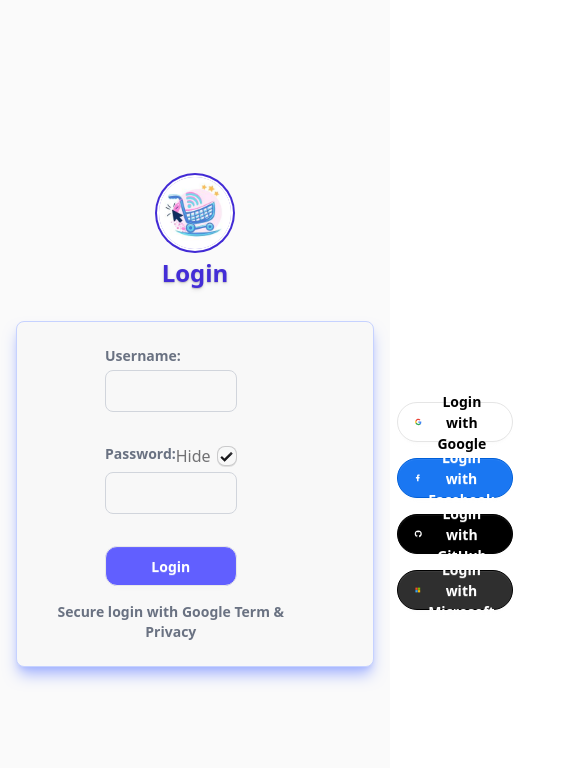
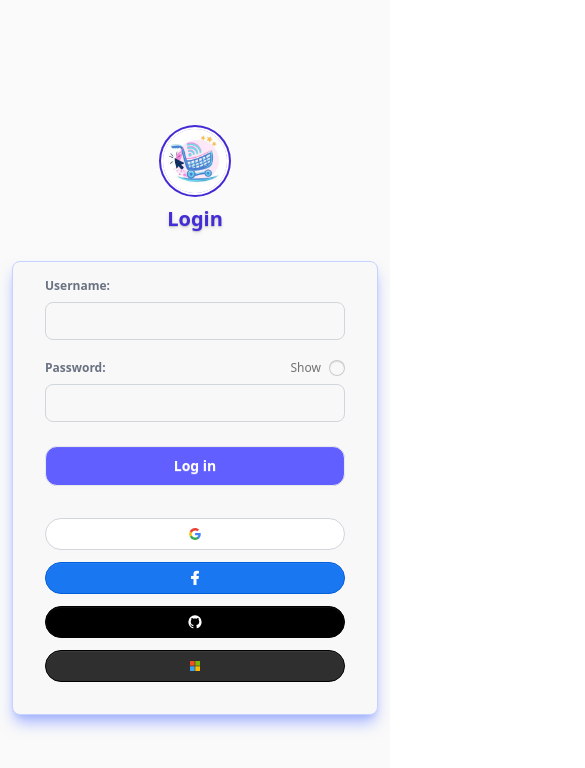
Before and after one commit to yalog607/frontend-lms-education, a React (Vite) app: page /login in a window 390 px wide. Shown: the top 768 px of the page, 585 px wide, since content can reach past the window. Built offline with nearby package versions, Linux system fonts and the light colour scheme.

Commit message:
responsive for login page

```diff
--- a/src/Pages/Login.jsx
+++ b/src/Pages/Login.jsx
@@ -22,23 +22,24 @@ const Login = () => {
         <title>Login | Yalina</title>
       </Helmet>
 
-      <div className="min-h-screen w-full flex flex-col items-center justify-center bg-zinc-50 px-4 sm:px-8 lg:px-16">
+      <div className="min-h-screen w-full flex flex-col items-center justify-center bg-zinc-50 px-3 sm:px-6 lg:px-8">
         <div className="avatar cursor-pointer" onClick={handleLogoClick}>
-          <div className="ring-primary ring-offset-base-100 w-18 rounded-full ring-2 ring-offset-2">
+          <div className="ring-primary ring-offset-base-100 w-16 sm:w-18 rounded-full ring-2 ring-offset-2">
             <img src={avatarImg} />
           </div>
         </div>
 
-        <h1 className="font-bold text-2xl my-2 text-indigo-700 text-shadow-md">
+        <h1 className="font-bold text-xl sm:text-2xl md:text-3xl my-3 sm:my-4 text-indigo-700 text-shadow-md">
           Login
         </h1>
 
-        <div className="bg-base-200 p-6 rounded-lg shadow-lg shadow-indigo-300 border border-indigo-200 w-full md:max-w-3/4 mt-6">
-          <div className="flex w-full">
-            <div className="w-full md:max-w-1/2 flex flex-col gap-4">
-              <div className="w-full flex flex-col items-center justify-center px-16 mb-4">
+        <div className="bg-base-200 p-4 sm:p-6 md:p-8 rounded-lg shadow-lg shadow-indigo-300 border border-indigo-200 w-full max-w-full sm:max-w-2xl md:max-w-4xl mt-4 sm:mt-6">
+          <div className="flex flex-col md:flex-row w-full gap-4 md:gap-0">
+            {/* Left Side - Login Form */}
+            <div className="w-full md:w-1/2 flex flex-col gap-3 sm:gap-4 px-4 sm:px-6 md:px-8">
+              <div className="w-full flex flex-col mb-2 sm:mb-4">
                 <label
-                  className="block font-bold text-sm self-start text-gray-500"
+                  className="block font-bold text-xs sm:text-sm text-gray-500 mb-2"
                   htmlFor="username"
                 >
                   Username:
@@ -47,23 +48,23 @@ const Login = () => {
                   type="text"
                   id="username"
                   onChange={(e) => setUsername(e.target.value)}
-                  className={`px-4 py-2 border border-gray-300 rounded-lg w-full mt-1 font-semibold text-md ${haveValue(username) ? "border-green-500 outline-green-500" : "border-gray-300"}`}
+                  className={`px-3 sm:px-4 py-2 border border-gray-300 rounded-lg w-full font-semibold text-sm sm:text-md focus:outline-none focus:border-indigo-500 focus:ring-2 focus:ring-indigo-200 transition ${haveValue(username) ? "border-green-500 outline-green-500" : "border-gray-300"}`}
                 />
               </div>
-              <div className="w-full flex flex-col items-center justify-center px-16 relative">
-                <div className="w-full flex justify-between items-center">
+              <div className="w-full flex flex-col relative">
+                <div className="w-full flex justify-between items-center mb-2">
                   <label
-                    className="block font-bold text-sm self-start text-gray-500"
+                    className="block font-bold text-xs sm:text-sm text-gray-500"
                     htmlFor="password"
                   >
                     Password:
                   </label>
-                  <label className="label">
-                    Hide
+                  <label className="label label-text-alt gap-2 cursor-pointer">
+                    <span className="text-xs sm:text-sm">Show</span>
                     <input
                       type="checkbox"
-                      className="checkbox checkbox-sm"
-                      checked={isHide}
+                      className="checkbox checkbox-xs sm:checkbox-sm"
+                      checked={!isHide}
                       onChange={() => setIsHide(!isHide)}
                     />
                   </label>
@@ -72,31 +73,32 @@ const Login = () => {
                   type={isHide ? "password" : "text"}
                   id="password"
                   onChange={(e) => setPassword(e.target.value)}
-                  className={`px-4 py-2 border border-gray-300 rounded-lg w-full mt-1 font-semibold text-md ${haveValue(password) ? "border-green-500 outline-green-500" : "border-gray-300"}`}
+                  className={`px-3 sm:px-4 py-2 border border-gray-300 rounded-lg w-full font-semibold text-sm sm:text-md focus:outline-none focus:border-indigo-500 focus:ring-2 focus:ring-indigo-200 transition ${haveValue(password) ? "border-green-500 outline-green-500" : "border-gray-300"}`}
                 />
               </div>
-              <div className="w-full flex flex-col items-center justify-center px-16">
-                <button className="btn mt-4 w-full bg-indigo-500 text-base-100 font-bold py-2 px-4 rounded-xl hover:bg-indigo-600 transition-colors duration-250">
-                  Login
+              <div className="w-full">
+                <button className="btn w-full mt-3 sm:mt-4 bg-indigo-500 text-white font-bold py-2 px-4 rounded-xl hover:bg-indigo-600 transition-colors duration-250 text-sm sm:text-base">
+                  Log in
                 </button>
               </div>
-              <p className="w-full  text-center text-sm text-gray-500 font-semibold">
-                Secure login with{" "}
-                <span className="font-bold">Google Term & Privacy</span>
-              </p>
             </div>
-            <div className="hidden md:flex divider divider-horizontal text-xs font-bold">
+
+            {/* Divider */}
+            <div className="hidden md:flex divider divider-horizontal m-0 text-xs font-bold">
               OR
             </div>
-            <div className="w-full md:max-w-1/2 grow mt-6 md:mt-0 flex flex-col justify-center gap-4 px-24">
+
+            {/* Right Side - Social Login */}
+            <div className="w-full md:w-1/2 flex flex-col justify-center gap-3 sm:gap-4 px-4 sm:px-6 md:px-8 md:py-0 py-4">
               {/* Google */}
-              <button className="btn rounded-full hover:drop-shadow-lg transition-all duration-250 bg-white text-black border-[#e5e5e5]">
+              <button className="btn btn-sm sm:btn-md rounded-full hover:drop-shadow-lg transition-all duration-250 bg-white text-black border border-gray-300 font-medium text-xs sm:text-sm md:text-base">
                 <svg
                   aria-label="Google logo"
                   width="16"
                   height="16"
                   xmlns="http://www.w3.org/2000/svg"
                   viewBox="0 0 512 512"
+                  className="w-4 h-4 sm:w-5 sm:h-5"
                 >
                   <g>
                     <path d="m0 0H512V512H0" fill="#fff"></path>
@@ -118,56 +120,61 @@ const Login = () => {
                     ></path>
                   </g>
                 </svg>
-                Login with Google
+                <span className="hidden sm:inline">Login with Google</span>
               </button>
 
               {/* Facebook */}
-              <button className="btn rounded-full hover:drop-shadow-lg transition-all duration-250 bg-[#1A77F2] text-white border-[#005fd8]">
+              <button className="btn btn-sm sm:btn-md rounded-full hover:drop-shadow-lg transition-all duration-250 bg-[#1A77F2] text-white font-medium text-xs sm:text-sm md:text-base border-[#005fd8]">
                 <svg
                   aria-label="Facebook logo"
                   width="16"
                   height="16"
                   xmlns="http://www.w3.org/2000/svg"
                   viewBox="0 0 32 32"
+                  className="w-4 h-4 sm:w-5 sm:h-5"
                 >
                   <path
                     fill="white"
                     d="M8 12h5V8c0-6 4-7 11-6v5c-4 0-5 0-5 3v2h5l-1 6h-4v12h-6V18H8z"
                   ></path>
                 </svg>
-                Login with Facebook
+                <span className="hidden sm:inline">Login with Facebook</span>
               </button>
 
-              <button className="btn rounded-full hover:drop-shadow-lg transition-all duration-250 bg-black text-white border-black">
+              {/* GitHub */}
+              <button className="btn btn-sm sm:btn-md rounded-full hover:drop-shadow-lg transition-all duration-250 bg-black text-white font-medium text-xs sm:text-sm md:text-base border-black">
                 <svg
                   aria-label="GitHub logo"
                   width="16"
                   height="16"
                   xmlns="http://www.w3.org/2000/svg"
                   viewBox="0 0 24 24"
+                  className="w-4 h-4 sm:w-5 sm:h-5"
                 >
                   <path
                     fill="white"
                     d="M12,2A10,10 0 0,0 2,12C2,16.42 4.87,20.17 8.84,21.5C9.34,21.58 9.5,21.27 9.5,21C9.5,20.77 9.5,20.14 9.5,19.31C6.73,19.91 6.14,17.97 6.14,17.97C5.68,16.81 5.03,16.5 5.03,16.5C4.12,15.88 5.1,15.9 5.1,15.9C6.1,15.97 6.63,16.93 6.63,16.93C7.5,18.45 8.97,18 9.54,17.76C9.63,17.11 9.89,16.67 10.17,16.42C7.95,16.17 5.62,15.31 5.62,11.5C5.62,10.39 6,9.5 6.65,8.79C6.55,8.54 6.2,7.5 6.75,6.15C6.75,6.15 7.59,5.88 9.5,7.17C10.29,6.95 11.15,6.84 12,6.84C12.85,6.84 13.71,6.95 14.5,7.17C16.41,5.88 17.25,6.15 17.25,6.15C17.8,7.5 17.45,8.54 17.35,8.79C18,9.5 18.38,10.39 18.38,11.5C18.38,15.32 16.04,16.16 13.81,16.41C14.17,16.72 14.5,17.33 14.5,18.26C14.5,19.6 14.5,20.68 14.5,21C14.5,21.27 14.66,21.59 15.17,21.5C19.14,20.16 22,16.42 22,12A10,10 0 0,0 12,2Z"
                   ></path>
                 </svg>
-                Login with GitHub
+                <span className="hidden sm:inline">Login with GitHub</span>
               </button>
 
-              <button className="btn rounded-full hover:drop-shadow-lg transition-all duration-250 bg-[#2F2F2F] text-white border-black">
+              {/* Microsoft */}
+              <button className="btn btn-sm sm:btn-md rounded-full hover:drop-shadow-lg transition-all duration-250 bg-[#2F2F2F] text-white font-medium text-xs sm:text-sm md:text-base border-black">
                 <svg
                   aria-label="Microsoft logo"
                   width="16"
                   height="16"
                   xmlns="http://www.w3.org/2000/svg"
                   viewBox="0 0 512 512"
+                  className="w-4 h-4 sm:w-5 sm:h-5"
                 >
                   <path d="M96 96H247V247H96" fill="#f24f23"></path>
                   <path d="M265 96V247H416V96" fill="#7eba03"></path>
                   <path d="M96 265H247V416H96" fill="#3ca4ef"></path>
                   <path d="M265 265H416V416H265" fill="#f9ba00"></path>
                 </svg>
-                Login with Microsoft
+                <span className="hidden sm:inline">Login with Microsoft</span>
               </button>
             </div>
           </div>
```
